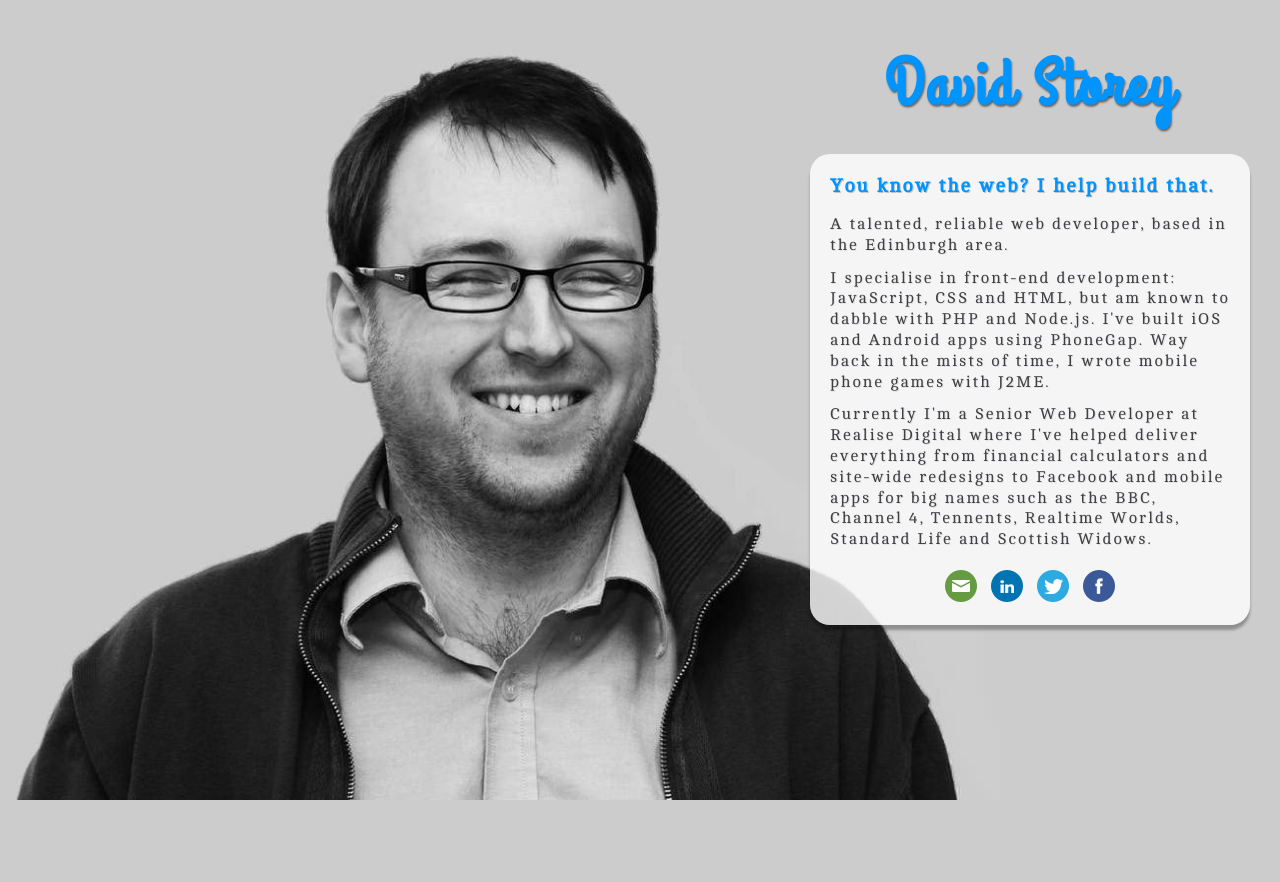
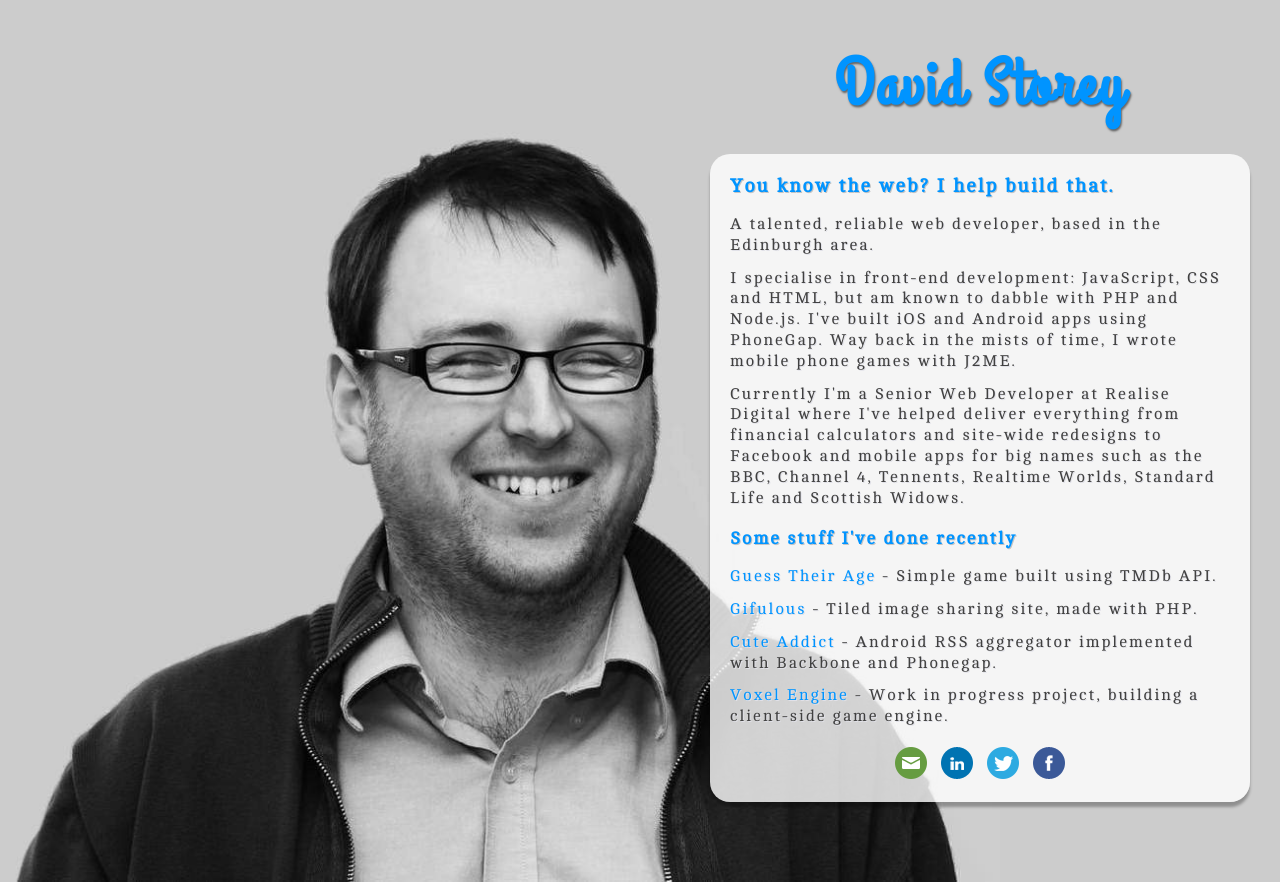
Before and after one commit to davidpanik/Lostincode, a plain HTML site: page index.html in a window 1280 px wide. Before the commit the page ends 800 px from the top, so only its background shows below. Drawn offline with Linux system fonts and the light colour scheme.

Commit message:
Added recent works section

```diff
--- a/css/main.css
+++ b/css/main.css
@@ -44,9 +44,20 @@ h2 {
 	text-shadow: 1px 1px 0 rgba(0, 0, 0, 0.2);
 }
 
+h3 {
+	color: #0094FF;
+	margin-top: 20px;
+	margin-bottom: 15px;
+	font-weight: bold;
+	letter-spacing: 2px;
+	font-size: 1.1em;
+	line-height: 1.3em;
+	text-shadow: 1px 1px 0 rgba(0, 0, 0, 0.2);
+}
+
 article {
 	width: 100%;
-	max-width: 500px;
+	max-width: 600px;
 	float: right;
 }
 
--- a/index.html
+++ b/index.html
@@ -1,7 +1,7 @@
 <!DOCTYPE html>
 <html lang="en">
 	<head>
-		<title>Lost in Code</title>
+		<title>Lost in Code - David Storey, Web Developer</title>
 
 		<meta charset="utf-8"/>
 		<meta name="viewport" content="width=device-width,initial-scale=1,target-densitydpi=device-dpi"/>
@@ -25,6 +25,13 @@
 				<p>I specialise in front-end development: JavaScript, CSS and HTML, but am known to dabble with PHP and Node.js. I've built iOS and Android apps using PhoneGap. Way back in the mists of time, I wrote mobile phone games with J2ME.</p>
 				<p>Currently I'm a Senior Web Developer at Realise Digital where I've helped deliver everything from financial calculators and site-wide redesigns to Facebook and mobile apps for big names such as the BBC, Channel 4, Tennents, Realtime Worlds, Standard Life and Scottish Widows.</p>
 
+				<h3>Some stuff I've done recently</h3>
+
+				<p><a target="_blank" href="http://guesstheirage.co.uk/">Guess Their Age</a> - Simple game built using TMDb API.</p>
+				<p><a target="_blank" href="http://gifulo.us/">Gifulous</a> - Tiled image sharing site, made with PHP.</p>
+				<p><a target="_blank" href="https://play.google.com/store/apps/details?id=com.lostincode.cuteaddict">Cute Addict</a> - Android RSS aggregator implemented with Backbone and Phonegap.</p>
+				<p><a target="_blank" href="http://www.lostincode.co.uk/voxels.html">Voxel Engine</a> - Work in progress project, building a client-side game engine.</p>
+
 				<nav class="selfClearing">
 					<a href="mailto:david@lostincode.co.uk" target="_blank"><img src="./img/icons/email.png" alt="E-mail" /></a>
 					<a href="http://uk.linkedin.com/in/daviddstorey" target="_blank"><img src="./img/icons/linkedin.png" alt="LinkedIn" /></a>
```
